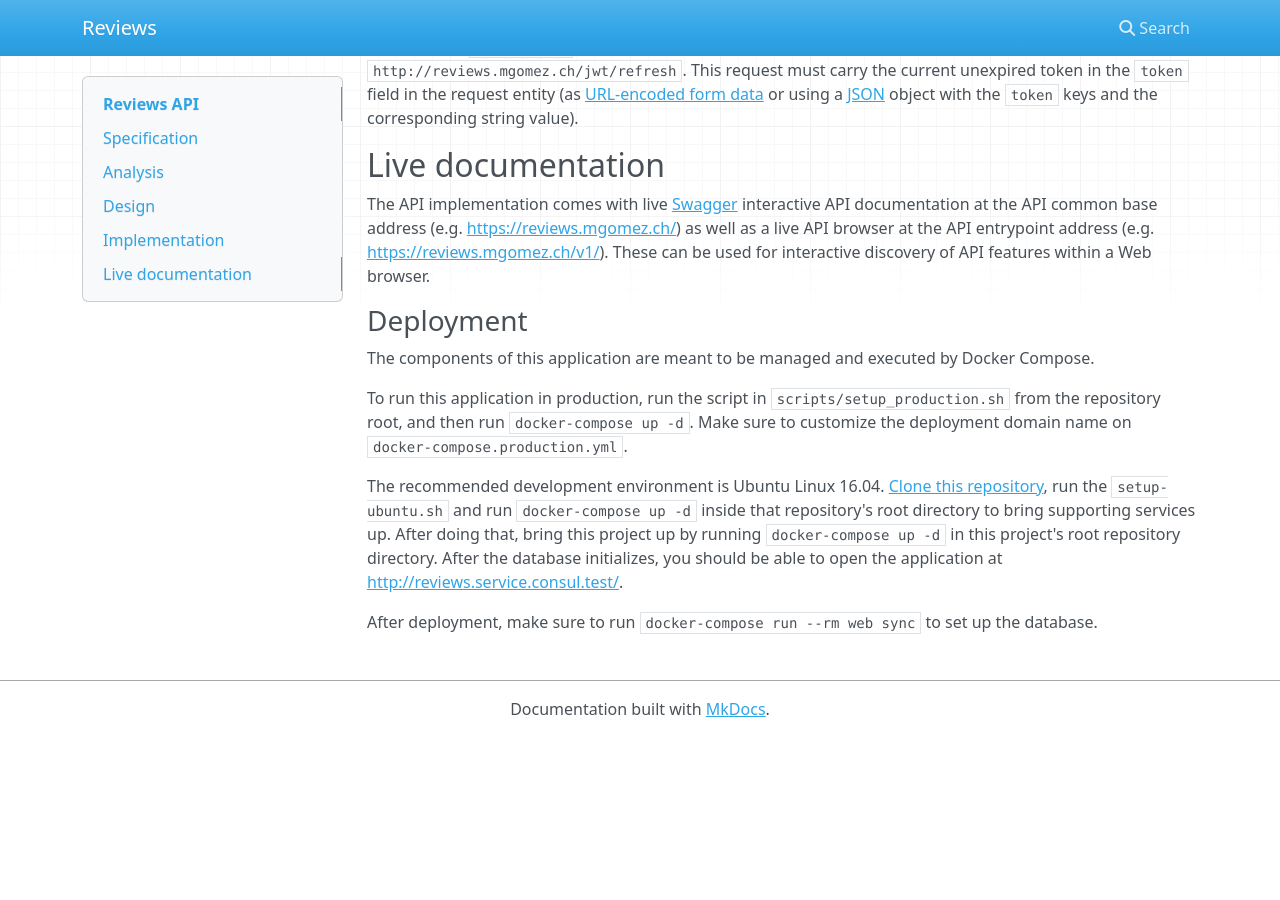
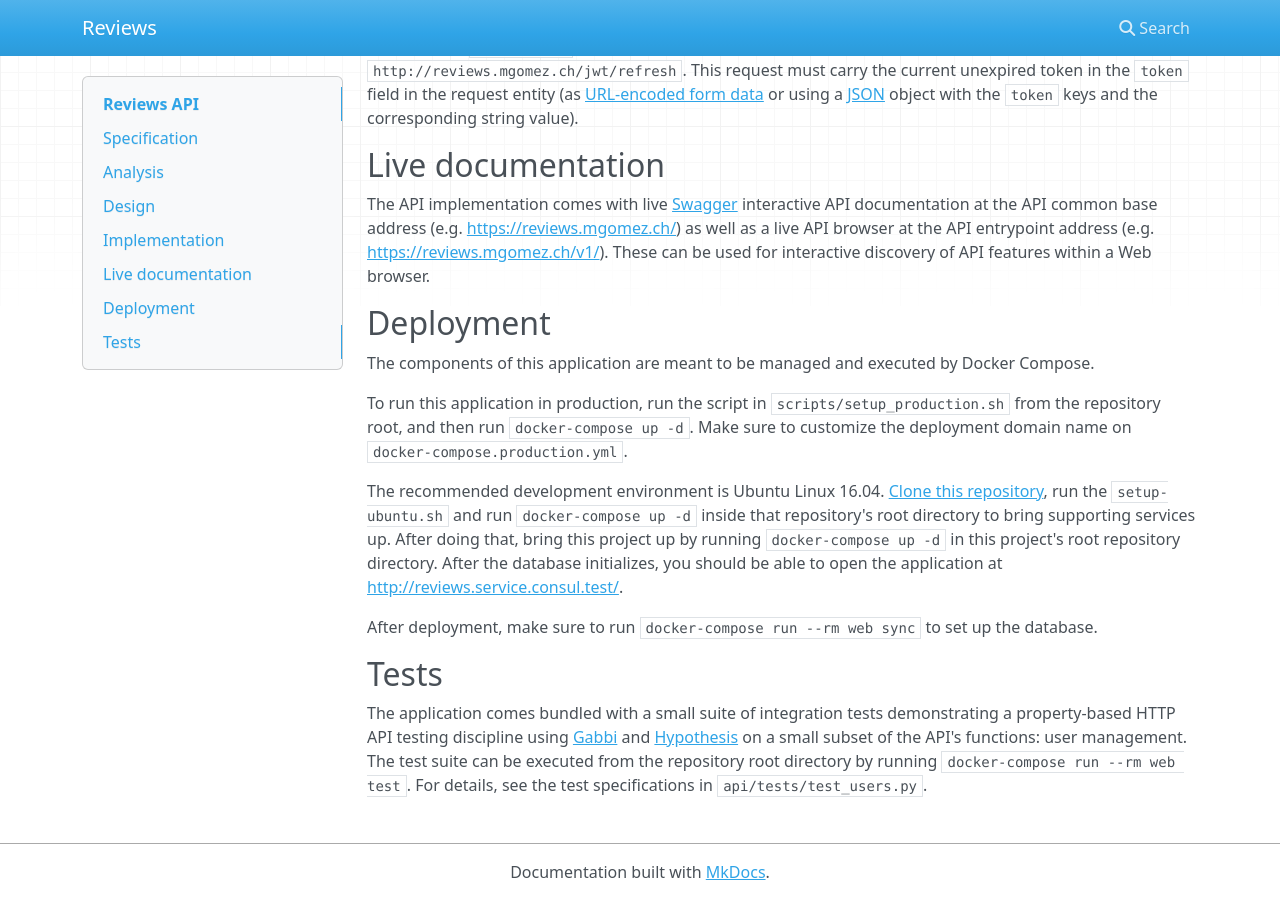
Before and after one commit to mgomezch/reviews, an MkDocs documentation site: the page built from docs/index.md, in a window 1280 px wide and 900 px high, scrolled down 5266 px. Built offline with MkDocs 1.6.1, drawn with Linux system fonts in a browser that asks for light colours; nearby versions of some CDN libraries; before the commit the page ends 6003 px from its top, so only the background shows below that.

Commit message:
Mention the test suite in the documentation

```diff
--- a/docs/index.md
+++ b/docs/index.md
@@ -192,7 +192,7 @@
 The API implementation comes with live [Swagger](http://swagger.io/) interactive API documentation at the API common base address (e.g. <https://reviews.mgomez.ch/>) as well as a live API browser at the API entrypoint address (e.g. <https://reviews.mgomez.ch/v1/>).  These can be used for interactive discovery of API features within a Web browser.
 
 
-### Deployment
+## Deployment
 
 The components of this application are meant to be managed and executed by Docker Compose.
 
@@ -201,3 +201,8 @@
 The recommended development environment is Ubuntu Linux 16.04.  [Clone this repository](https://github.com/mgomezch/local_services), run the `setup-ubuntu.sh` and run `docker-compose up -d` inside that repository's root directory to bring supporting services up.  After doing that, bring this project up by running `docker-compose up -d` in this project's root repository directory.  After the database initializes, you should be able to open the application at <http://reviews.service.consul.test/>.
 
 After deployment, make sure to run `docker-compose run --rm web sync` to set up the database.
+
+
+## Tests
+
+The application comes bundled with a small suite of integration tests demonstrating a property-based HTTP API testing discipline using [Gabbi](http://gabbi.readthedocs.org/) and [Hypothesis](http://hypothesis.works/) on a small subset of the API's functions: user management.  The test suite can be executed from the repository root directory by running `docker-compose run --rm web test`.  For details, see the test specifications in `api/tests/test_users.py`.
```
